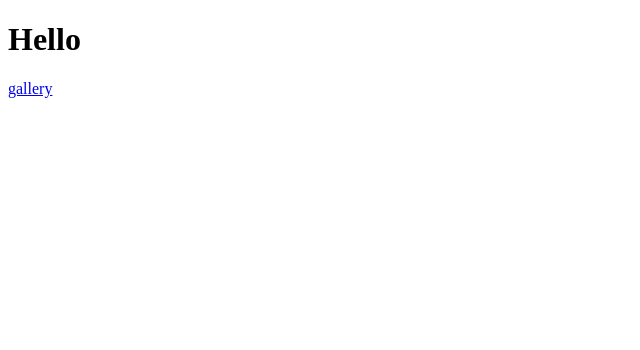
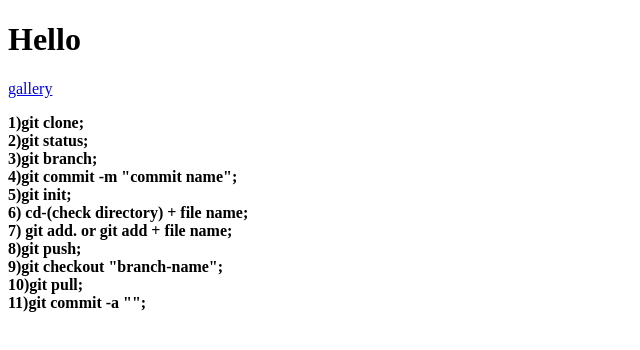
Before and after one commit to Egor01b/new-index-html-css, a plain HTML site: page index.html in a window 1280 px wide. Shown: the whole page, without its empty margins (0-640 px from the left). Drawn offline with Linux system fonts and the light colour scheme.

Commit message:
add text with git functions

```diff
--- a/index.html
+++ b/index.html
@@ -15,7 +15,33 @@
     <div>
         <a href="gallery.html"> gallery</a>
     </div>
-
+    <div class="text">
+        <b>
+            <p>
+                1)git clone;
+                <br>
+                2)git status;
+                <br>
+                3)git branch;
+                <br>
+                4)git commit -m "commit name";
+                <br>
+                5)git init;
+                <br>
+                6) cd-(check directory) + file name;
+                <br>
+                7) git add. or git add + file name;
+                <br>
+                8)git push;
+                <br>
+                9)git checkout "branch-name";
+                <br>
+                10)git pull;
+                <br>
+                11)git commit -a "";
+            </p>
+        </b>
+    </div>
 </body>
 
 </html>
```
